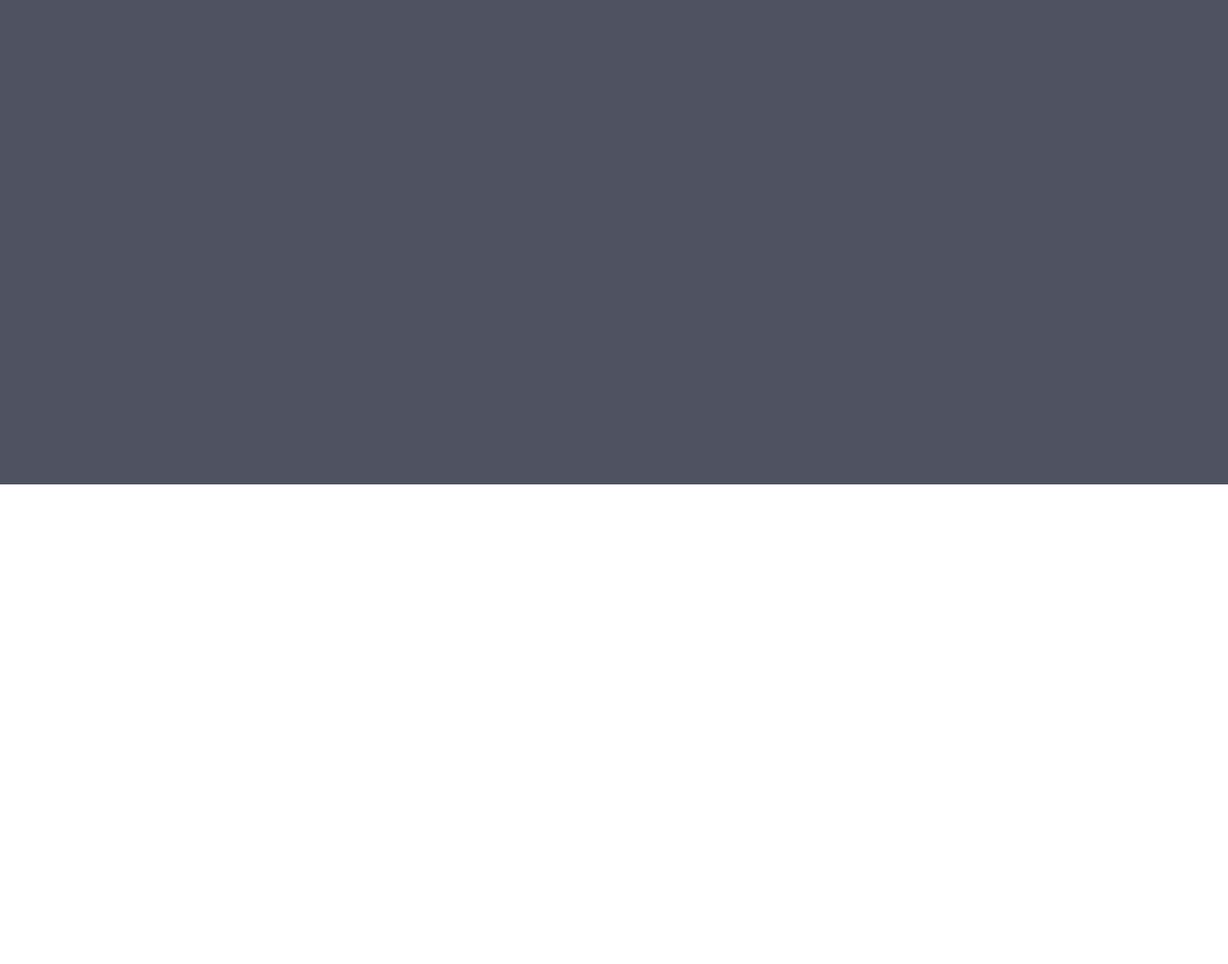
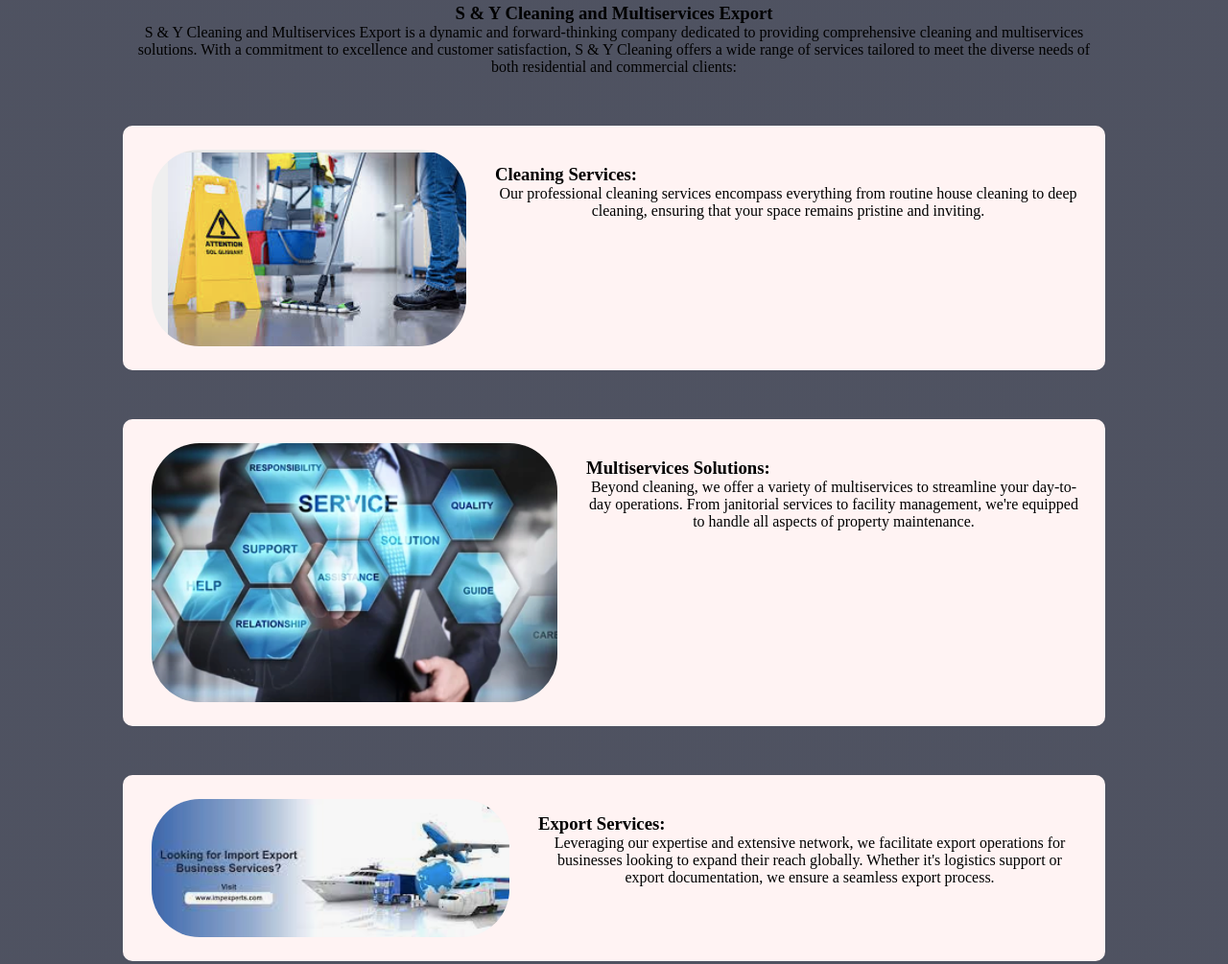
Before and after one commit to leslylopez43/Sy, a plain HTML site: page styleshoot/html/about.html in a window 1280 px wide. Shown: the part 313-1318 px from the top of the page at 96% size. Before the commit the page ends 818 px from the top, so only its background shows below. Drawn offline with Linux system fonts and the light colour scheme.

Commit message:
update colors

```diff
--- a/styleshoot/html/about.html
+++ b/styleshoot/html/about.html
@@ -13,7 +13,7 @@
 <body>
     <section class="header1">
         <nav>
-            <a href="index.html"><img src="/styleshoot/img/Logo.webp" alt="logo"></a>
+            <a href="index.html"><img src="/styleshoot/img/sy_logo.webp" alt="logo"></a>
             <div class="nav-links" id="navLinks">
                 <i class="fa fa-times" onclick="hideMenu()"></i>
                 <ul>
@@ -26,7 +26,53 @@
             </div>
             <i class="fa fa-bars" onclick="showMenu()"></i>
         </nav>
+        <section class="forum">
+            <h1>S & Y Cleaning and Multiservices Export<br>
+                 </h1>
+                    <p>
+                        S & Y Cleaning and Multiservices Export is a dynamic and forward-thinking company dedicated to providing comprehensive cleaning and multiservices solutions.
+                        With a commitment to excellence and customer satisfaction, S & Y Cleaning offers a wide range of services tailored to meet the diverse needs of both residential and commercial clients:</p>
+            <div class="forum-row">
+                <div class="forum-col">
+                    <img src="/styleshoot/img/cleaning.webp" alt="Tikal">
+                    <div>
+                        <h3>Cleaning Services:</h3>
+                        <P>
+                             Our professional cleaning services encompass everything from routine house cleaning to deep cleaning,
+                             ensuring that your space remains pristine and inviting.
 
+                        </P>
+
+                    </div>
+                </div>
+            </div>
+            <div class="forum-row">
+                <div class="forum-col">
+                    <img src="/styleshoot/img/services.webp" alt="lake">
+                    <div>
+                        <h3>Multiservices Solutions:</h3>
+                        <P>
+                            Beyond cleaning, we offer a variety of multiservices to streamline your day-to-day operations. From janitorial services to facility management,
+                             we're equipped to handle all aspects of property maintenance.
+                        </P>
+
+                    </div>
+                </div>
+            </div>
+            <div class="forum-row">
+                <div class="forum-col">
+                    <img src="/styleshoot/img/import.webp" alt="river">
+                    <div>
+                        <h3>Export Services:</h3>
+                        <P>
+                            Leveraging our expertise and extensive network, we facilitate export operations for businesses looking to expand their
+                            reach globally. Whether it's logistics support or export documentation,
+                            we ensure a seamless export process.                       </P>
+
+                    </div>
+                </div>
+            </div>
+        </section>
 
 
 
```
Also changed, not shown: style.css (+7 -7 lines), styleshoot/html/index.html (+3 -3 lines), styleshoot/img/SY_background.webp (added), styleshoot/img/cleaning.webp (added), styleshoot/img/coffe.webp (deleted), styleshoot/img/contact_us.webp (added), styleshoot/img/import.webp (added), styleshoot/img/our_products.webp (added), styleshoot/img/services.webp (added), styleshoot/img/sy_logo.webp (added).
